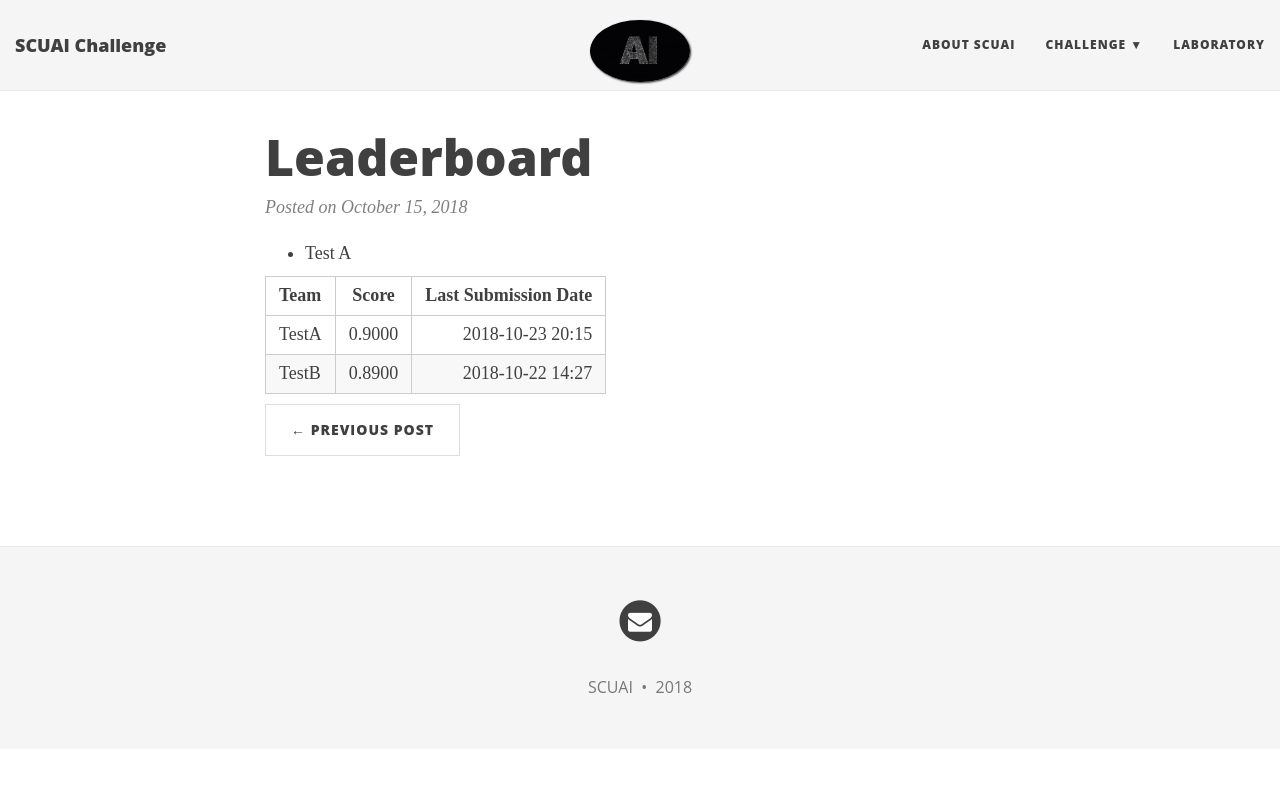
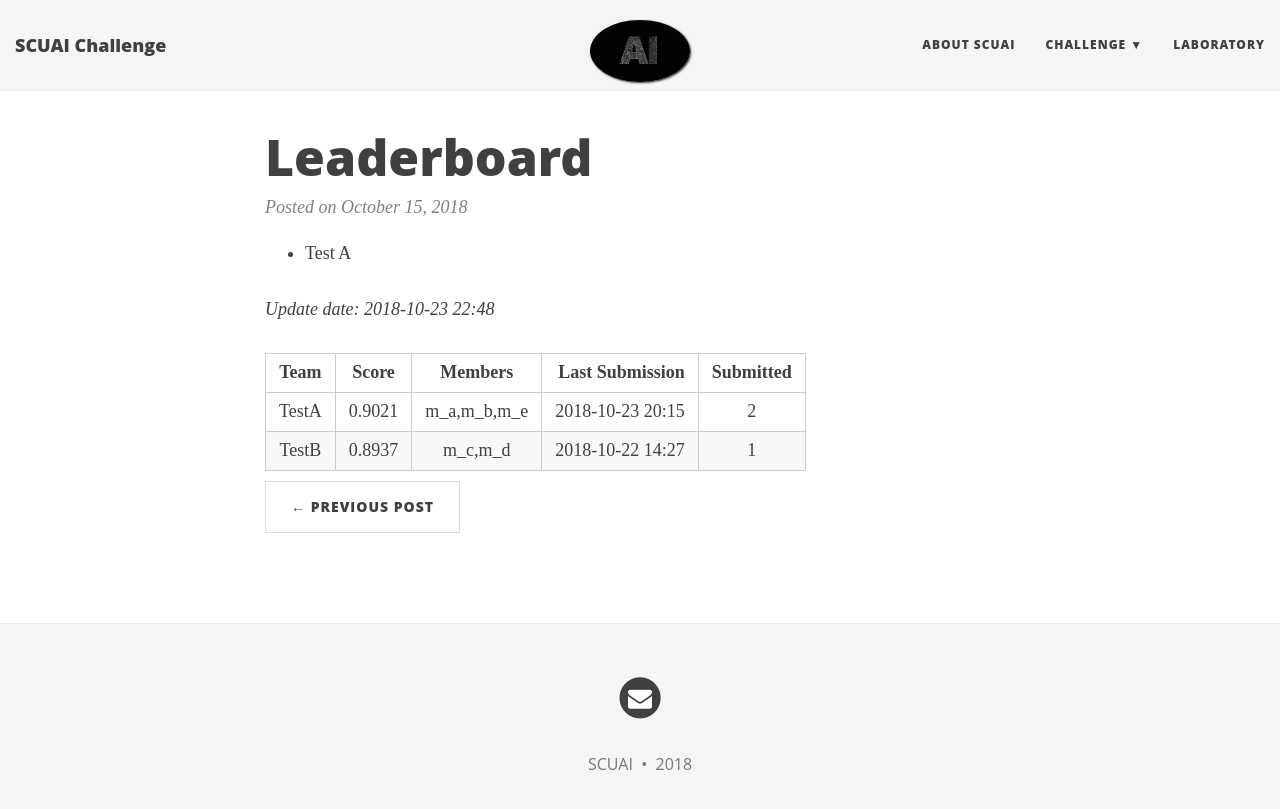
Before and after one commit to SCUAIClub/SCUAIClub.github.io, a Jekyll site: the page built from _posts/2018-10-15-leaderboard.md, in a window 1280 px wide. Shown: the top 809 px of the page. Built offline with Jekyll 4.4.1, drawn with Linux system fonts in a browser that asks for light colours; nearby versions of some CDN libraries; some web fonts are replaced.

Commit message:
upate leaderboard

```diff
--- a/_posts/2018-10-15-leaderboard.md
+++ b/_posts/2018-10-15-leaderboard.md
@@ -6,7 +6,9 @@ title: Leaderboard
 
 - Test A
 
-| Team | Score | Last Submission Date |
-| :------ : | :-----: | ---------------: |
-| TestA | 0.9000 | 2018-10-23 20:15 |
-| TestB | 0.8900 | 2018-10-22 14:27 |
+*Update date: 2018-10-23 22:48*
+
+| Team | Score | Members | Last Submission | Submitted |
+| :--: | :---: | :------:| --------------: | :-------: |
+| TestA | 0.9021 | m_a,m_b,m_e | 2018-10-23 20:15 | 2 |
+| TestB | 0.8937 | m_c,m_d | 2018-10-22 14:27 | 1 |
```
